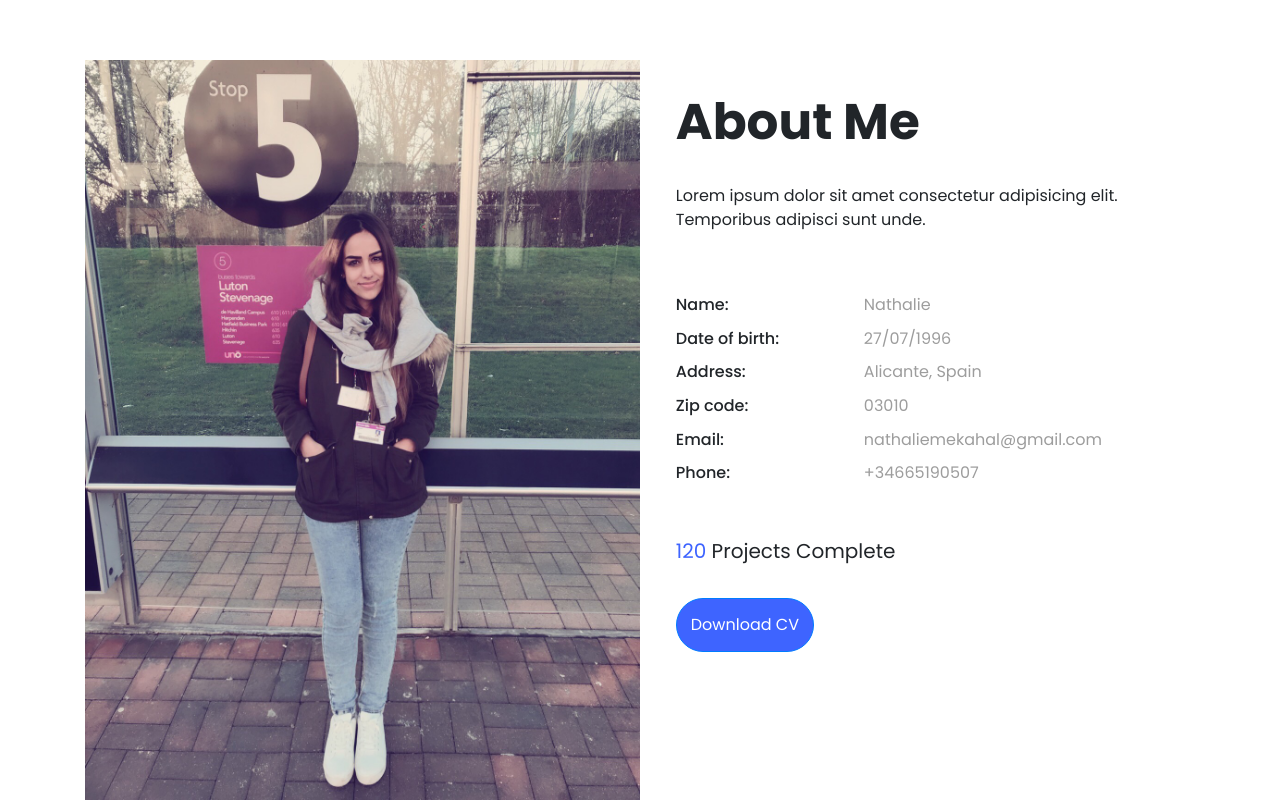
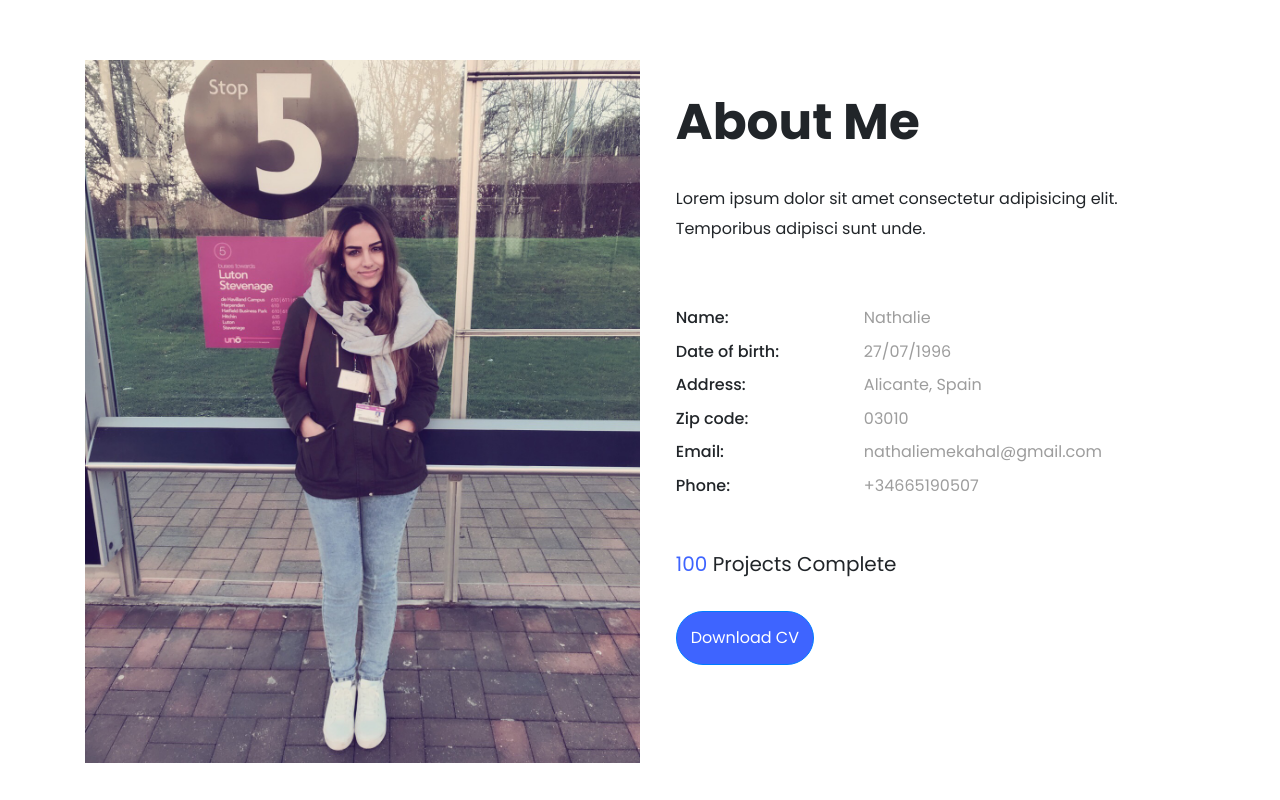
Before and after one commit to Mandeep-Sai/myWeb, a React (Create React App) app: page / in a window 1280 px wide. Shown: the part 780-1580 px from the top of the page. Built offline with nearby package versions, Linux system fonts and the light colour scheme.

Commit message:
count up

```diff
--- a/package.json
+++ b/package.json
@@ -11,6 +11,7 @@
     "bootstrap": "^4.5.2",
     "react": "^16.13.1",
     "react-bootstrap": "^1.3.0",
+    "react-countup": "^4.3.3",
     "react-dom": "^16.13.1",
     "react-router-dom": "^5.2.0",
     "react-scripts": "3.4.3",
--- a/src/compnents/About.jsx
+++ b/src/compnents/About.jsx
@@ -2,13 +2,16 @@ import React from "react";
 import { Container, Col, Row, Button } from "react-bootstrap";
 import "./styles/about.css";
 import AboutDetails from "./AboutDetails";
-
+import CountUp from "react-countup";
 function About() {
   return (
     <Container className="About">
       <Row xs={1} md={2}>
         <Col style={{ paddingRight: "0px" }}>
-          <img src="/personalProfile.jpg" style={{ width: "100%" }} />
+          <img
+            src="/personalProfile.jpg"
+            style={{ width: "100%", height: "95%" }}
+          />
         </Col>
         <Col>
           <div className="About__wrapper">
--- a/src/compnents/AboutDetails.jsx
+++ b/src/compnents/AboutDetails.jsx
@@ -1,8 +1,7 @@
 import React, { Component } from "react";
 import { Container, Row, Col } from "react-bootstrap";
 import "./styles/about.css";
-import details from "./aboutdetails.json";
-
+import CountUp from "react-countup";
 class AboutDetails extends Component {
   render() {
     return (
@@ -25,7 +24,10 @@ class AboutDetails extends Component {
             <div className="AboutDetails__info">+34665190507</div>
           </Col>
           <div className="AboutDetails__projectsNb">
-            <span>120</span> Projects Complete
+            <span>
+              <CountUp start={0} end={100} duration={7} />
+            </span>{" "}
+            Projects Complete
           </div>
         </Row>
       </Container>
--- a/src/compnents/aboutdetails.json
+++ /dev/null
@@ -1,10 +0,0 @@
-[
-    {
-        "Name": "nathalie",
-        "Date of birth": "27/07/1996",
-        "Address": "Alicante, Spain",
-        "Zip code": "03010",
-        "Email": "nathaliemekahal@gmail.com",
-        "Phone": "+34665190507"
-    }
-]
--- a/src/compnents/styles/about.css
+++ b/src/compnents/styles/about.css
@@ -11,7 +11,7 @@
 }
 .About__description {
   padding-top: 1.5rem;
-  :line-height: 1.9rem;
+  line-height: 1.9rem;
 }
 .AboutDetails {
   padding-top: 3.4rem;
```
Also changed, not shown: 1 other file (tests, documents, lock files or other folders).
